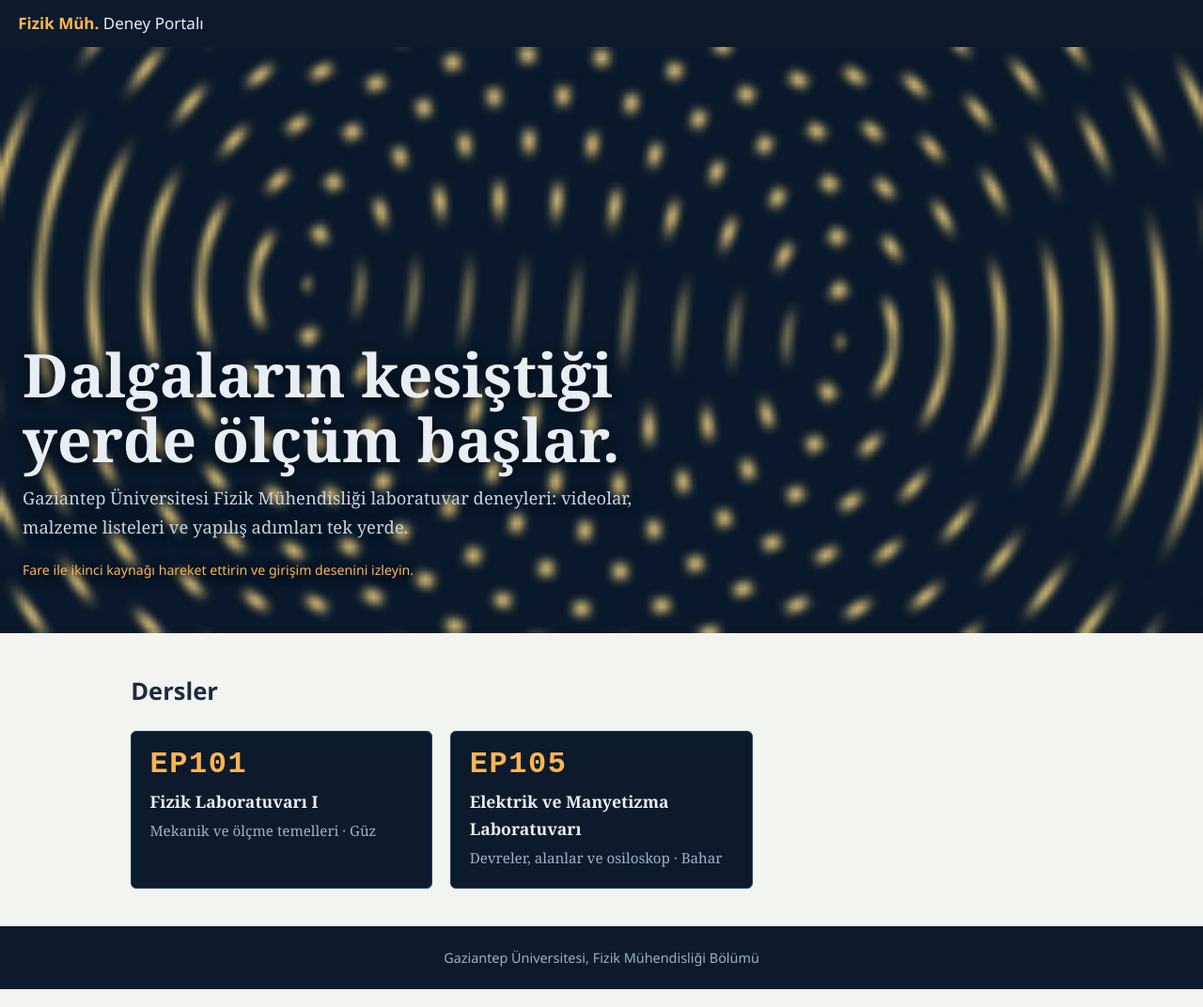
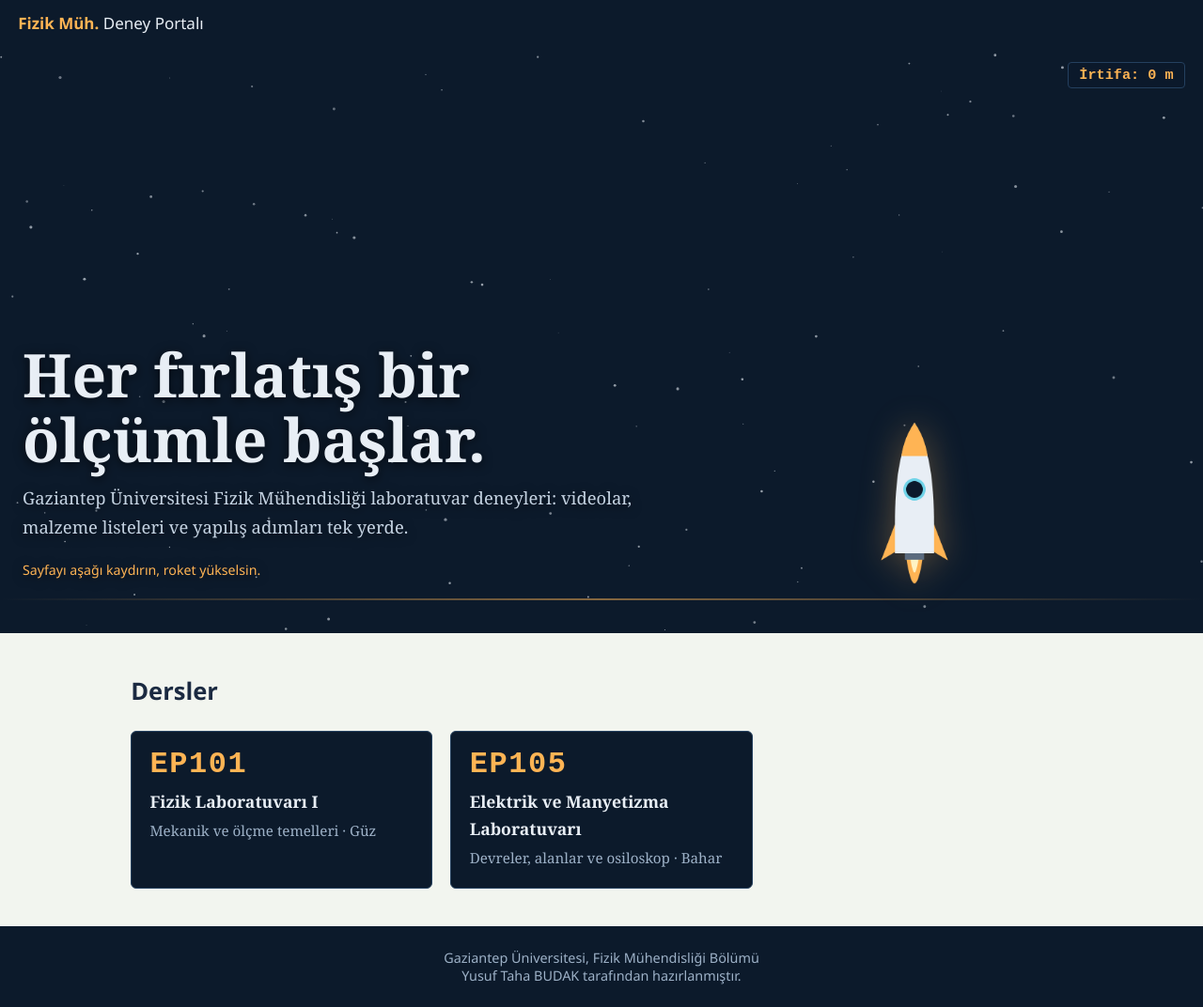
Before and after one commit to ytahabudak/GaunF-z-kLab, a plain HTML site: page index.html in a window 1280 px wide. Shown: the whole page at 94% size. Drawn offline with Linux system fonts and the light colour scheme.

Commit message:
v2 sürümü

```diff
--- a/index.html
+++ b/index.html
@@ -16,7 +16,6 @@ header.top a{text-decoration:none}
 header.top b{color:var(--amber)}
 /* HERO */
 .hero{position:relative;background:var(--ink);color:#e8eef5;min-height:78vh;display:flex;align-items:flex-end;overflow:hidden}
-.hero canvas{position:absolute;inset:0;width:100%;height:100%}
 .hero .txt{position:relative;padding:3rem 1.5rem 3.5rem;max-width:760px;text-shadow:0 2px 12px #000a}
 .hero h1{font-size:clamp(2.2rem,6vw,4rem);line-height:1.08;margin:0 0 .8rem}
 .hero p{font-size:1.15rem;margin:0;color:#c5d3e2}
@@ -53,14 +52,26 @@ header.top b{color:var(--amber)}
 footer{background:var(--ink);color:#9db1c7;padding:1.5rem;text-align:center;font:.9rem "Segoe UI",sans-serif}
 @media print{header.top,footer,.calc,.crumb{display:none}.nb{background:#fff}.sheet{box-shadow:none}}
 @media(prefers-reduced-motion:reduce){*{scroll-behavior:auto!important}}
-.msg{padding:2rem;font-family:"Segoe UI",sans-serif}</style>
+.msg{padding:2rem;font-family:"Segoe UI",sans-serif}
+header.top .brand{display:flex;align-items:center;gap:.7rem}
+header.top .brand img{height:42px;width:auto;background:#fff;border-radius:50%;padding:3px}
+.hero #cv{position:absolute;inset:0;width:100%;height:100%}
+#rk{position:absolute;left:76%;bottom:2.2rem;width:74px;margin-left:-37px;will-change:transform;filter:drop-shadow(0 0 18px #ffb45455)}
+#rk svg{display:block;width:100%;height:auto;overflow:visible}
+#fl{transform-box:fill-box;transform-origin:50% 0;animation:fk .12s infinite alternate}
+@keyframes fk{from{transform:scaleY(.75)}to{transform:scaleY(1.2)}}
+.pad{position:absolute;left:0;right:0;bottom:2.2rem;height:2px;background:linear-gradient(90deg,transparent,var(--amber),transparent);opacity:.5}
+#alt{position:absolute;right:1.2rem;top:1rem;font:700 .95rem "Courier New",monospace;color:var(--amber);background:#0c1a2bcc;border:1px solid var(--line);padding:.25rem .7rem;border-radius:4px}
+@media(max-width:700px){#rk{left:86%;width:54px;margin-left:-27px;opacity:.6}}
+@media(prefers-reduced-motion:reduce){#fl{animation:none}}
+</style>
 </head>
 <body>
 <header class="top ui">
-  <a href="#/"><b>Fizik Müh.</b> Deney Portalı</a>
+  <a class="brand" href="#/"><img src="logo.png" alt="Gaziantep Üniversitesi logosu" onerror="this.style.display='none'"><span><b>Fizik Müh.</b> Deney Portalı</span></a>
 </header>
 <main id="app"></main>
-<footer>Gaziantep Üniversitesi, Fizik Mühendisliği Bölümü</footer>
+<footer>Gaziantep Üniversitesi, Fizik Mühendisliği Bölümü<br>Yusuf Taha BUDAK tarafından hazırlanmıştır.</footer>
 <script>
 const $=s=>document.querySelector(s),app=$('#app'),BASE='dersler/',enc=encodeURIComponent;
 const UY={gerilim:"Yüksek gerilim: bağlantıları kapalı devrede yapın.",lazer:"Lazer: ışını göz hizasına ve yansıtıcı yüzeylere yöneltmeyin."};
@@ -107,10 +118,15 @@ async function video(k,d,v){
 async function home(){
   const ks=Object.keys(await getIdx()).sort(cmp);
   const L=await Promise.all(ks.map(async k=>({k,...await load(BASE+enc(k)+'/ders.txt')})));
-  return `<section class="hero"><canvas id="cv" aria-hidden="true"></canvas>
-  <div class="txt"><h1>Dalgaların kesiştiği yerde ölçüm başlar.</h1>
+  return `<section class="hero"><canvas id="cv" aria-hidden="true"></canvas><div class="pad"></div><div id="alt" aria-hidden="true">İrtifa: 0 m</div>
+  <div id="rk" aria-hidden="true"><svg viewBox="0 0 100 260"><g id="fl"><path d="M38 198 Q50 262 62 198Z" fill="#ffb454"/><path d="M44 198 Q50 235 56 198Z" fill="#fff3c4"/></g>
+  <path d="M22 150 L2 202 L22 190Z" fill="#ffb454"/><path d="M78 150 L98 202 L78 190Z" fill="#ffb454"/>
+  <path d="M50 4 C72 40 78 90 78 150 L78 192 L22 192 L22 150 C22 90 28 40 50 4Z" fill="#e8eef5"/>
+  <path d="M50 4 C60 18 66 34 69 52 L31 52 C34 34 40 18 50 4Z" fill="#ffb454"/>
+  <circle cx="50" cy="100" r="14" fill="#0c1a2b" stroke="#6fd3e8" stroke-width="4"/><rect x="36" y="192" width="28" height="9" fill="#5b6b7e"/></svg></div>
+  <div class="txt"><h1>Her fırlatış bir ölçümle başlar.</h1>
   <p>Gaziantep Üniversitesi Fizik Mühendisliği laboratuvar deneyleri: videolar, malzeme listeleri ve yapılış adımları tek yerde.</p>
-  <small class="ui">Fare ile ikinci kaynağı hareket ettirin ve girişim desenini izleyin.</small></div></section>
+  <small class="ui">Sayfayı aşağı kaydırın, roket yükselsin.</small></div></section>
   <section class="wrap"><h2 class="ui" style="margin-top:0">Dersler</h2><div class="courses">${
   L.map(d=>`<a class="course" href="#/${enc(d.k)}"><div class="kod">${esc(d.o.KOD||d.k)}</div><h3>${esc(d.o.AD||d.k)}</h3><p>${esc([d.o.OZET,d.o.DONEM].filter(Boolean).join(' · '))}</p></a>`).join('')||'<p>Henüz ders eklenmemiş.</p>'}</div></section>`;
 }
@@ -141,25 +157,19 @@ function calc(){const g=$('#go');if(!g)return;g.onclick=()=>{
   if(n<2){$('#out').textContent='En az iki sayı girin.';return}
   const m=v.reduce((a,b)=>a+b)/n,s=Math.sqrt(v.reduce((a,b)=>a+(b-m)**2,0)/(n-1));
   $('#out').innerHTML=`N = ${n}<br>Ortalama = ${m.toPrecision(5)}<br>Standart sapma = ${s.toPrecision(3)}<br>Ortalamanın belirsizliği = ${(s/Math.sqrt(n)).toPrecision(3)}`}}
-function interference(cv){
-  const ctx=cv.getContext('2d'),S=5;let W,H,img,mx=.7,my=.5,t=0,raf;
-  const off=document.createElement('canvas'),o=off.getContext('2d');
-  function size(){W=Math.ceil(cv.clientWidth/S);H=Math.ceil(cv.clientHeight/S);off.width=W;off.height=H;img=o.createImageData(W,H);cv.width=W;cv.height=H;}
-  size();addEventListener('resize',size);
-  cv.parentNode.addEventListener('pointermove',e=>{const r=cv.getBoundingClientRect();mx=(e.clientX-r.left)/r.width;my=(e.clientY-r.top)/r.height});
-  const still=matchMedia('(prefers-reduced-motion:reduce)').matches;
-  function frame(){
-    const ax=W*.25,ay=H*.4,bx=W*mx,by=H*my,k=.55;
-    for(let y=0;y<H;y++)for(let x=0;x<W;x++){
-      const r1=Math.hypot(x-ax,y-ay),r2=Math.hypot(x-bx,y-by);
-      const v=(Math.sin(k*r1-t)+Math.sin(k*r2-t))/2, a=Math.max(0,v)**2;
-      const i=(y*W+x)*4;
-      img.data[i]=255*a*.9;img.data[i+1]=180*a+20;img.data[i+2]=84*a+40;img.data[i+3]=255*(.25+.6*a);
-    }
-    ctx.fillStyle='#0c1a2b';ctx.fillRect(0,0,W,H);o.putImageData(img,0,0);ctx.drawImage(off,0,0);
-    t+=.12;if(!still)raf=requestAnimationFrame(frame);
-  }
-  frame();stop=()=>{cancelAnimationFrame(raf);removeEventListener('resize',size)};
+function rocket(){
+  const hero=$('.hero'),rk=$('#rk'),alt=$('#alt'),cv=$('#cv'),ctx=cv.getContext('2d');let st=[],busy=false;
+  function size(){cv.width=hero.clientWidth;cv.height=hero.clientHeight;
+    st=Array.from({length:110},()=>({x:Math.random()*cv.width,y:Math.random()*cv.height,r:Math.random()*1.3+.3,s:Math.random()*.5+.1}));upd()}
+  function upd(){busy=false;
+    const h=hero.clientHeight,y=Math.max(0,scrollY),p=Math.min(y/h,1.15);
+    rk.style.transform=`translateY(${-p*h*1.05}px)`;
+    alt.textContent='İrtifa: '+Math.round(y*12).toLocaleString('tr-TR')+' m';
+    ctx.clearRect(0,0,cv.width,cv.height);ctx.fillStyle='#e8eef5';
+    st.forEach(s=>{ctx.globalAlpha=.35+.5*s.s;ctx.beginPath();ctx.arc(s.x,(s.y+y*s.s)%cv.height,s.r,0,7);ctx.fill()})}
+  const on=()=>{if(!busy){busy=true;requestAnimationFrame(upd)}};
+  addEventListener('scroll',on,{passive:true});addEventListener('resize',size);size();
+  stop=()=>{removeEventListener('scroll',on);removeEventListener('resize',size)};
 }
 
 async function route(){
@@ -169,7 +179,7 @@ async function route(){
   try{
     const h=a?(b?await exp(a,b):await course(a)):await home();
     if(my!==rid)return;
-    app.innerHTML=h;if(!a)interference($('#cv'));else if(b)calc();
+    app.innerHTML=h;if(!a)rocket();else if(b)calc();
   }catch(err){
     if(my!==rid)return;
     app.innerHTML=location.protocol==='file:'
```
Also changed, not shown: SABLONLAR/deney.txt, dersler/EP101-Fizik-Lab-1/03 İNTERSTELLAR MAİN THEME/deney.txt (added), dersler/liste.json (line endings or trailing spaces).
